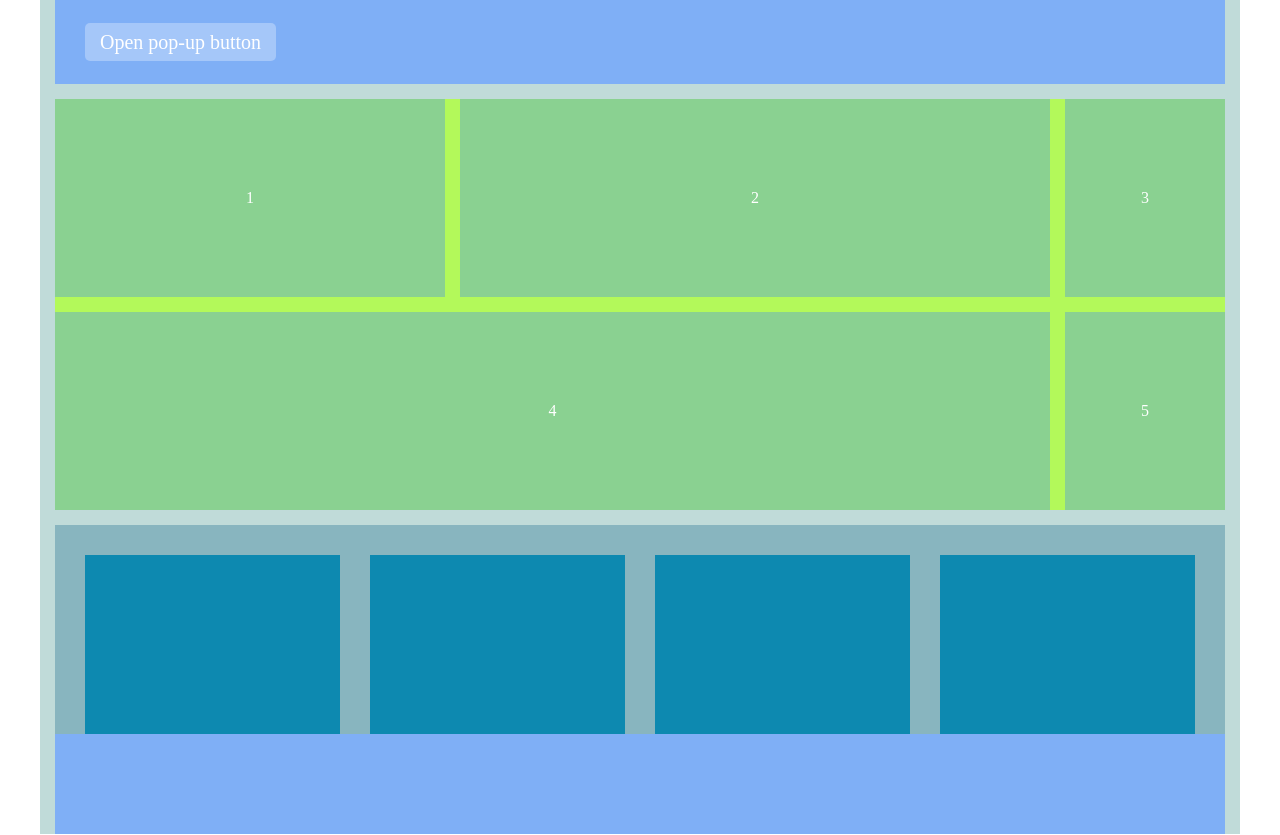
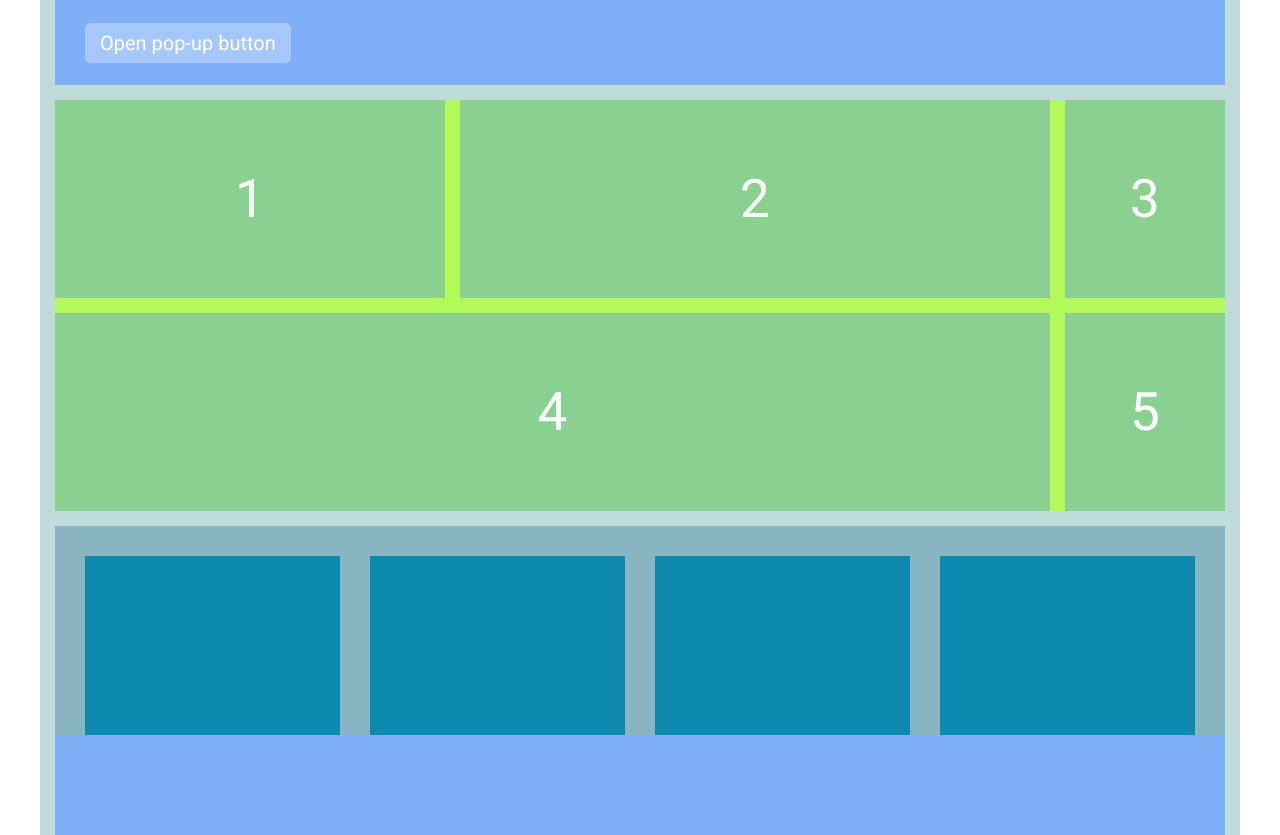
Before and after one commit to MatkovskyA/abcpTest, a plain HTML site: page index.html in a window 1280 px wide. Drawn offline with Linux system fonts and the light colour scheme.

Commit message:
Added font Roboto

```diff
--- a/index.html
+++ b/index.html
@@ -5,6 +5,7 @@
   <meta charset="UTF-8">
   <meta name="viewport" content="width=device-width, initial-scale=1.0">
   <link rel="stylesheet" href="style.css">
+  <link href="https://fonts.googleapis.com/css?family=Roboto:100,100italic,300,300italic,regular,italic,500,500italic,700,700italic,900,900italic" rel="stylesheet" />
   <title>abcpTest</title>
 </head>
 
--- a/style.css
+++ b/style.css
@@ -9,6 +9,8 @@ position: relative;
   margin: 0;
   padding: 0;
   height: 100%;
+  font-family: "Roboto";
+  font-weight: 400;
 }
 
 .container {
@@ -97,6 +99,7 @@ position: relative;
   align-items: center;
   justify-content: center;
   color: #FFFFFF;
+  font-size: 53px;
 }
 
 .block1__item-one {
```
